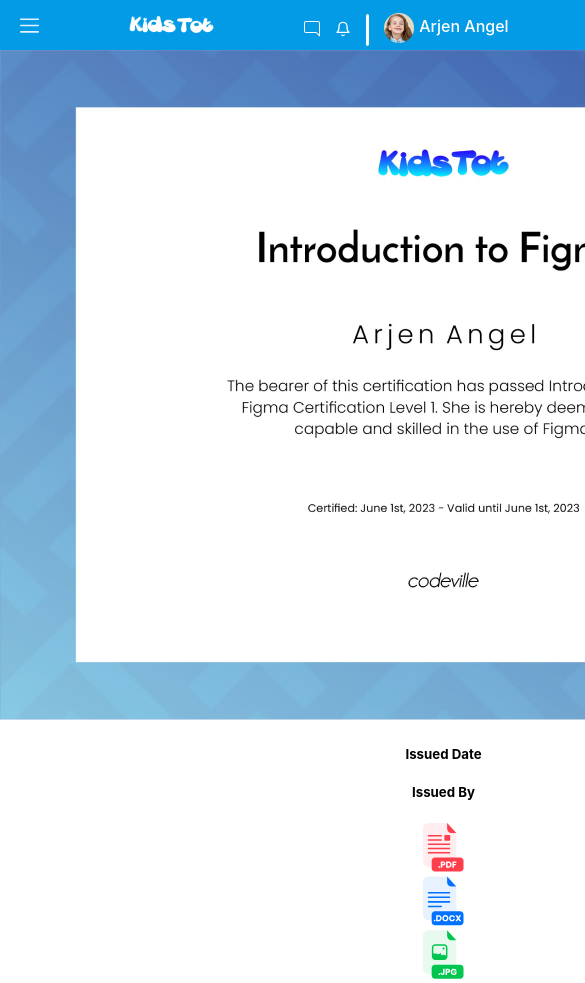
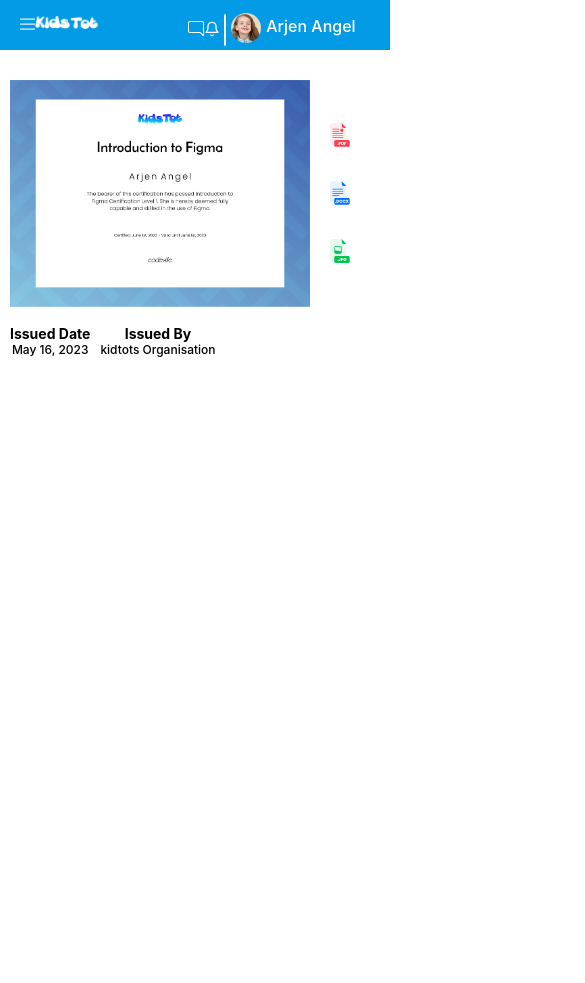
Before and after one commit to learnable-2022/LMS-YC-10-FE, a React (Create React App) app in the folder lms/: page /certificate in a window 390 px wide. Shown: the top 983 px of the page, 585 px wide, since content can reach past the window. After the commit the page ends 844 px from the top, so only its background shows below. Built offline with nearby package versions, Linux system fonts and the light colour scheme.

Commit message:
Certificate page

```diff
--- a/lms/src/components/pages/Certificate.js
+++ b/lms/src/components/pages/Certificate.js
@@ -13,23 +13,14 @@
   return (
     <div className={style.certificateWrapper}>
         <div className={style.certificateHeaderWrapper}>
-            <LmsHeader />
+            <LmsHeader page="Certificate"/>
         </div>
-        <div className={style.certificateBodyWrapper}>
+        <div className={style.certMain}>
+            <div className={style.certificateBodyWrapper}>
             <div className={style.cert}>
                 <img src={certificate} alt='' />
-                <div className={style.issued}>
-                    <div>
-                        <h5>Issued Date</h5>
-                        <p></p>
-                    </div>
-                    <div>
-                        <h5>Issued By</h5>
-                        <p></p>
-                    </div>
-                </div>
             </div>
-            <div>
+            <div className={style.downloadWrapper}>
                 <div>
                     <img src={pdf} alt='pdf' />
                 </div>
@@ -41,6 +32,17 @@
                 </div>
             </div>
         </div>
+        <div className={style.issuedWrapper}>
+                <div className={style.issued}>
+                    <h3>Issued Date</h3>
+                    <p>May 16, 2023</p>
+                </div>
+                <div>
+                    <h3>Issued By</h3>
+                    <p>kidtots Organisation</p>
+                </div>
+        </div>
+        </div>
     </div>
   )
 }
--- a/lms/src/components/styles/Certificate.module.css
+++ b/lms/src/components/styles/Certificate.module.css
@@ -0,0 +1,67 @@
+.certificateWrapper{
+    width: 75%;
+}
+.certificateHeaderWrapper{
+    width: 100%;
+}
+.certMain{
+    margin: 30px 0px 0px 55px;
+}
+.certificateBodyWrapper{
+    width: 80%;
+    display: flex;
+    justify-content: space-between;
+    align-items: flex-start;
+}
+.certificateBodyWrapper .cert img{
+    width: 600px;
+}
+.issuedWrapper{
+    display: flex;
+    align-items: center;
+    gap: 35px;
+}
+.issuedWrapper h3{
+    font-weight: 700;
+}
+.issuedWrapper p{
+    font-weight: 500;
+}
+.downloadWrapper{
+    display: flex;
+    flex-direction: column;
+    gap: 30px;
+}
+@media screen and (max-width: 650px) {
+    .certificateWrapper{
+        width: 100%;
+    }
+    .certMain{
+        margin: 30px 0px 0px 10px;
+    }
+    .certificateBodyWrapper{
+        width: 80%;
+        gap: 20px;
+        align-items: center;
+    }
+    .certificateBodyWrapper .cert img{
+        width: 300px;
+    }
+    .downloadWrapper img{
+        width: 20px;
+    }
+    .issuedWrapper{
+        gap: 10px;
+    }
+    .issuedWrapper h3{
+        font-size: 14px;
+        margin-bottom: 0;
+    }
+    .issuedWrapper p{
+        font-size: 12px;
+        margin-top: 0;
+    }
+    .issued{
+        margin: 0px;
+    }
+}
```
